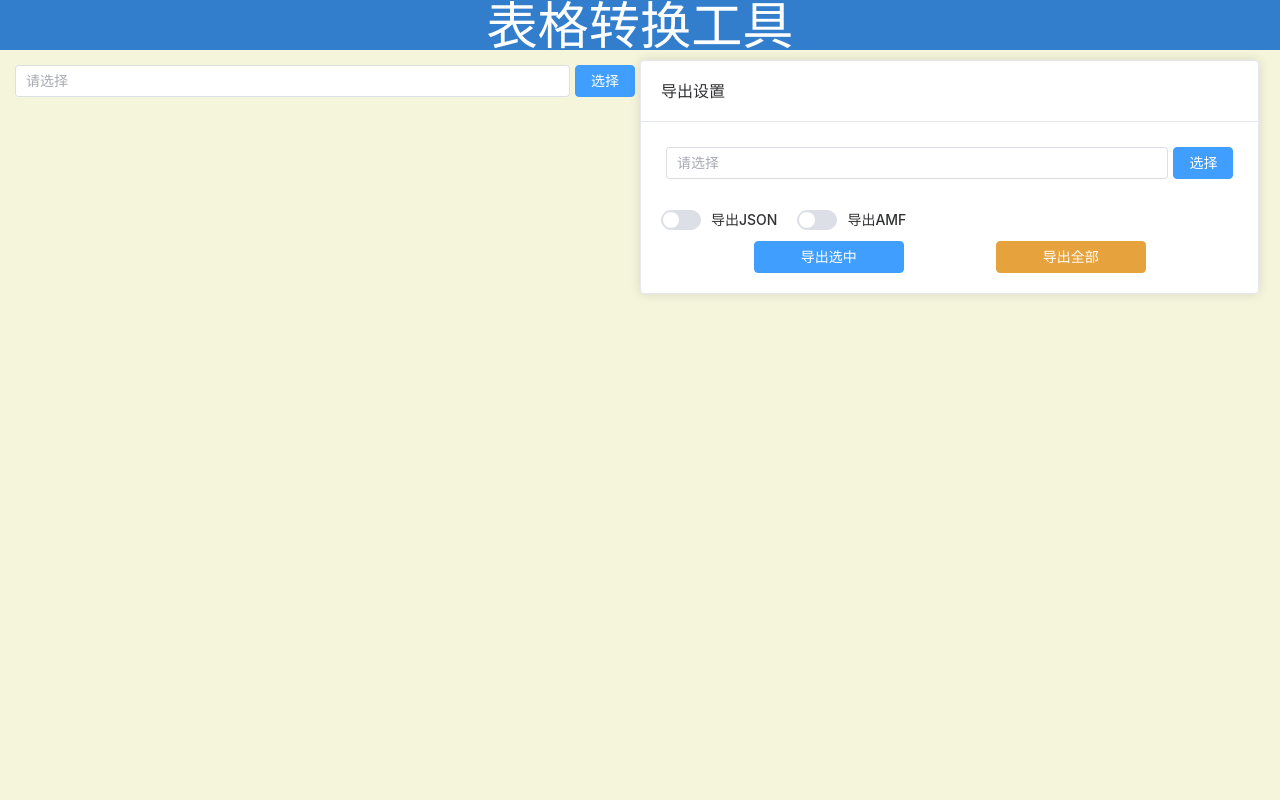
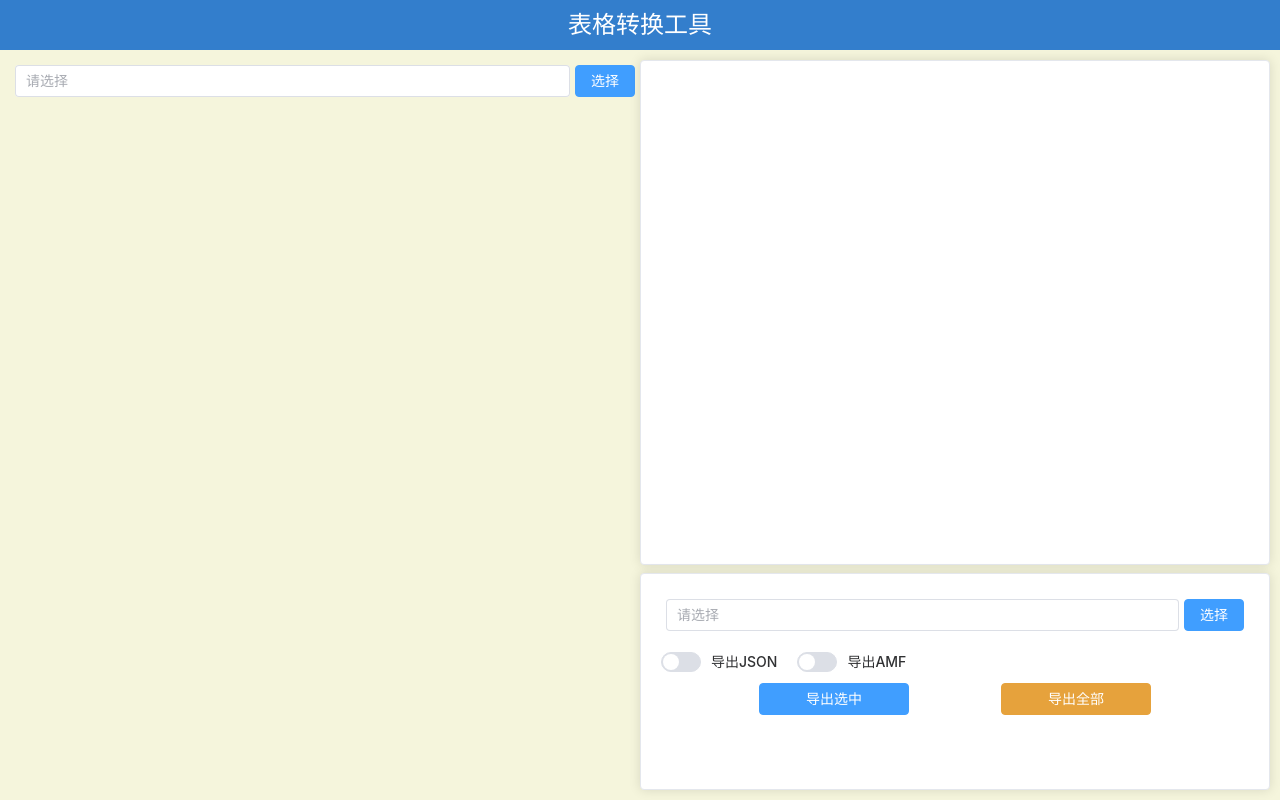
Before and after one commit to cooluid/vite-xls, a Vue app: page / in a window 1280 px wide. Built offline with nearby package versions, Linux system fonts and the light colour scheme.

Commit message:
一些布局调整

```diff
--- a/src/components/ExportSettings/ExportSettings.vue
+++ b/src/components/ExportSettings/ExportSettings.vue
@@ -26,7 +26,6 @@ const handleExport = async (type: number) => {
 
 <template>
 	<el-card class="card-container">
-		<template #header>导出设置</template>
 
 		<FileSelect v-model="exportPath" :type="1" />
 
@@ -50,7 +49,7 @@ const handleExport = async (type: number) => {
 
 <style scoped>
 .card-container {
-	width: 98%;
+	height: 100%;
 	display: flex;
 	flex-direction: column;
 }
@@ -61,7 +60,7 @@ const handleExport = async (type: number) => {
 }
 
 .set-info {
-	padding-top: 20px;
+	padding-top: 10px;
 	display: flex;
 	flex-direction: column;
 	gap: 5px;
--- a/src/components/Layout/Header.vue
+++ b/src/components/Layout/Header.vue
@@ -1,6 +1,6 @@
 <template>
 	<header class="m-title">
-		<h1>表格转换工具</h1>
+		<h2>表格转换工具</h2>
 	</header>
 </template>
 
--- /dev/null
+++ b/src/components/Log/LogView.vue
@@ -0,0 +1,18 @@
+<template>
+	<div class="log-view">
+		<el-card>
+		</el-card>
+	</div>
+</template>
+<script setup lang="ts">
+
+</script>
+<style scoped>
+.log-view {
+	height: 100%;
+}
+
+.el-card {
+	height: 100%;
+}
+</style>
--- a/src/views/Home.vue
+++ b/src/views/Home.vue
@@ -8,8 +8,9 @@
 					</div>
 					<FileList v-model="files" />
 				</el-col>
-				<el-col :span="12" class="right-col">
-					<ExportSettings />
+				<el-col :span="12" class="r-col">
+					<LogView class="log-view" />
+					<ExportSettings class="export-settings-container" />
 				</el-col>
 			</el-row>
 		</div>
@@ -23,7 +24,7 @@ import FileSelect from "@/components/FileList/FileSelect.vue";
 import MainLayout from "@/components/Layout/MainLayout.vue";
 import { useXlsxStore } from "@/stores/xlsxStore";
 import { computed, watch } from "vue";
-
+import LogView from "@/components/Log/LogView.vue";
 const store = useXlsxStore();
 const files = computed({
 	get: () => store.xlsFileList || [],
@@ -37,7 +38,8 @@ const importPath = computed({
 
 watch(importPath, async () => {
 	if (importPath.value) {
-		files.value = await store.getXlsxList(importPath.value)
+		console.log(importPath.value);
+		files.value = await store.getXlsxList(importPath.value);
 	}
 }, { immediate: true });
 
@@ -55,4 +57,19 @@ watch(importPath, async () => {
 	height: 100%;
 	background-color: beige;
 }
+
+.r-col {
+	height: 100%;
+	display: flex;
+	flex-direction: column;
+	gap: 10px;
+}
+
+.log-view {
+	flex: 7
+}
+
+.export-settings-container {
+	flex: 3;
+}
 </style>
```
Also changed, not shown: src/components/Log/LogItem.vue (added, +11 -0 lines).
